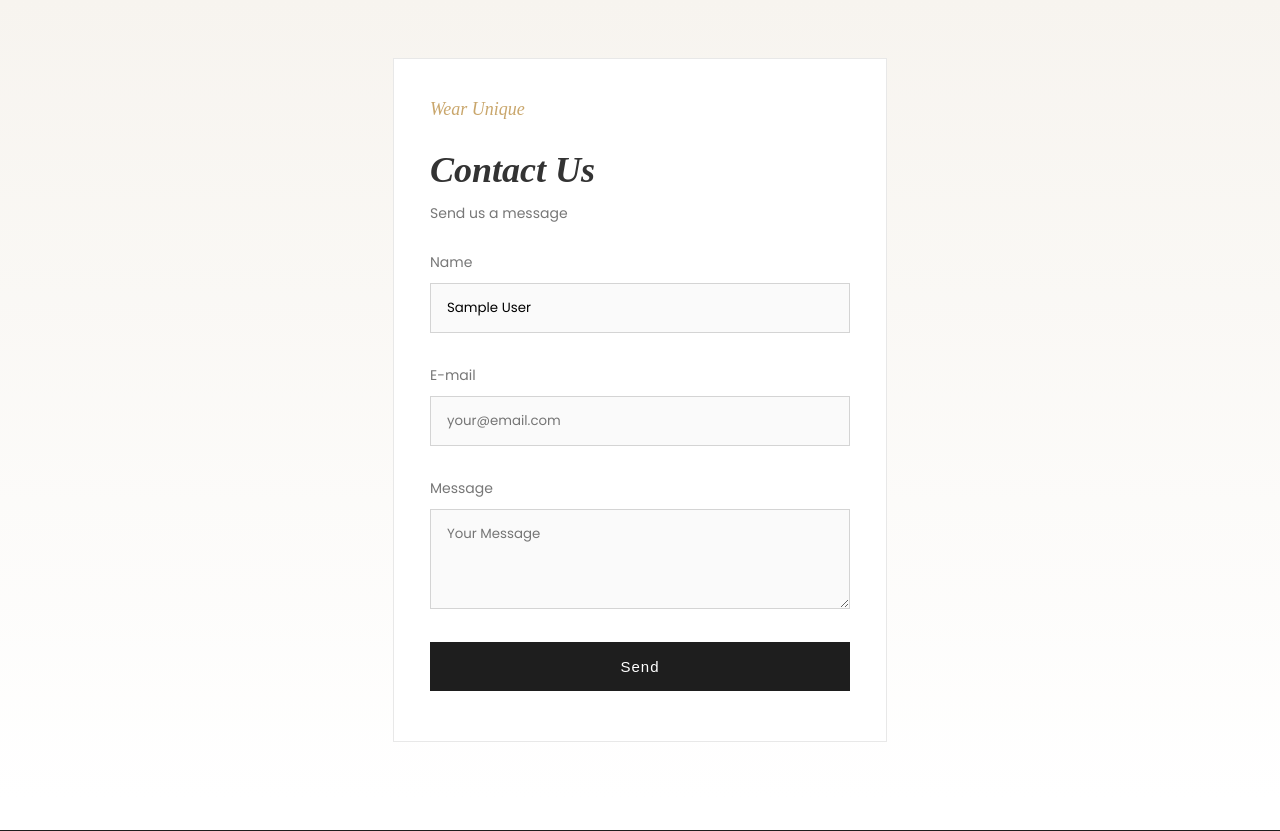
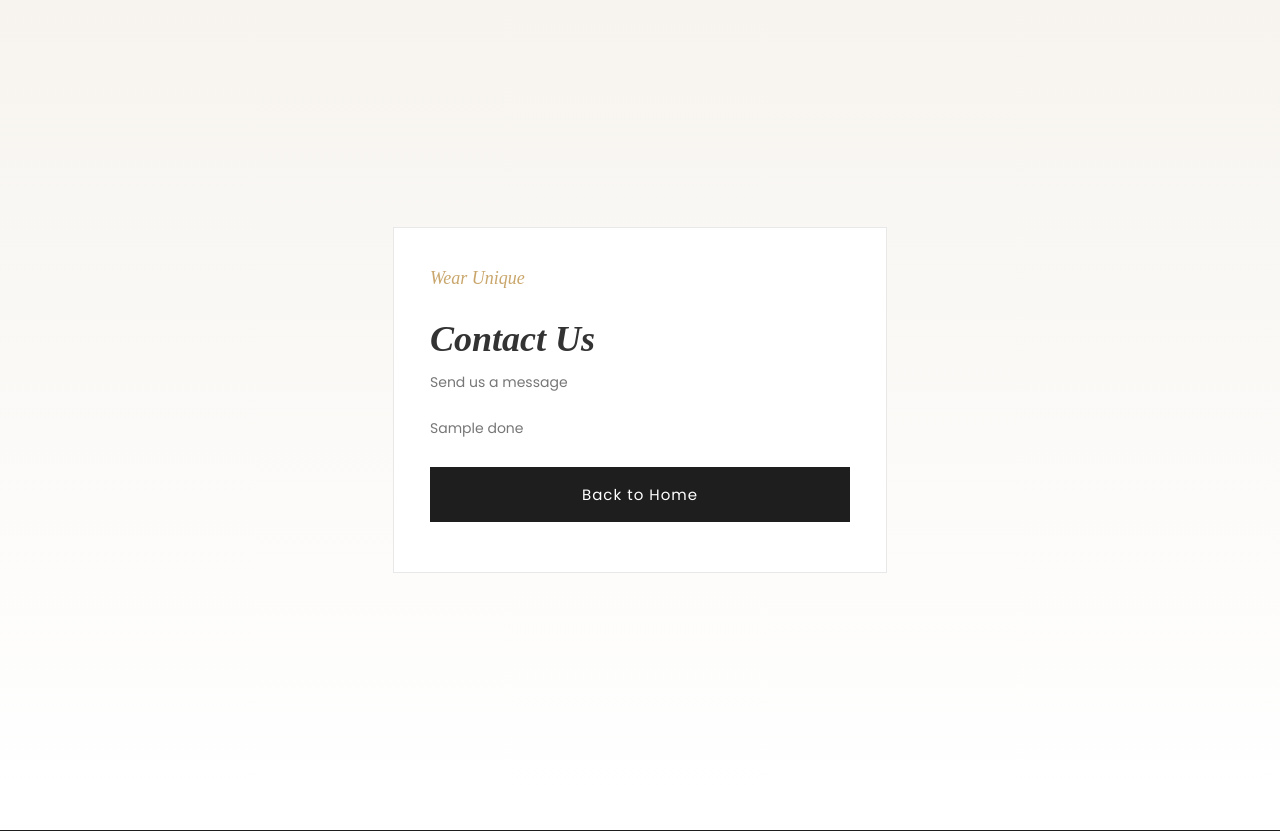
Before and after one commit to zoyazubairi/wear_unique, a FastAPI app: template templates/contact.html in a window 1280 px wide. Shown: the part 70-901 px from the top of the page. Run offline with FastAPI, Linux system fonts and the light colour scheme; the template is opened without the code that fills it: most values are stand-ins (such as "Sample title", 1, 10 or a date in 2020); some web fonts are replaced.

Commit message:
contact page done

```diff
--- a/app.py
+++ b/app.py
@@ -23,6 +23,10 @@ templates = Jinja2Templates(directory="templates")
 
 mydb = mysql.connector.connect(host="127.0.0.1", user="root", password="", database="wear_unique")
 mycursor = mydb.cursor(dictionary=True)
+
+@app.get("/")
+async def hone_page(request:Request):
+    return templates.TemplateResponse(request, home.html, {})
 
 @app.get("/category/{id}")
 async def category_page(request: Request, id: str):
@@ -145,6 +149,8 @@ async def upload_photo(pid: str = Form(...), chosenimg: str = Form(""), photo: U
 @app.api_route("/contact", methods=["GET","POST"])
 async def contact(request: Request):
 
+    done = ""
+
     if request.method == "POST":
         form = await request.form()
         full_name = form.get("full_name")
@@ -152,11 +158,13 @@ async def contact(request: Request):
         message = form.get("message")
 
         mycursor.execute(
-            "INSERT INTO contact (full_name, email, message) VALUES (%s, %s, %s)",
+            "INSERT INTO contacts (full_name, email, message) VALUES (%s, %s, %s)",
             (full_name, email, message)
         )
         mydb.commit()
+        done = "Message sent. We will reply soon."
 
     return templates.TemplateResponse(request, "contact.html", {
+        "done": done,
         "full_name": request.session.get("full_name"),
     })
--- a/templates/contact.html
+++ b/templates/contact.html
@@ -43,6 +43,10 @@
             <h2 class="title">Contact Us</h2>
             <p class="contsub">Send us a message</p>
 
+            {% if done %}
+            <p class="contsub">{{ done }}</p>
+            <a href="/" class="buybtn contbtn">Back to Home</a>
+            {% else %}
             <form method="post" action="/contact">
                 <p class="label">Name</p>
                 <input class="continput" type="text" name="full_name" value="{{ full_name or '' }}" required>
@@ -54,6 +58,7 @@
                 <textarea class="continput" name="message" rows="4" placeholder="Your Message" required></textarea>
 
                 <button class="buybtn contbtn" type="submit">Send</button>
+            {% endif %}
         </div>
     </div>
 
```
